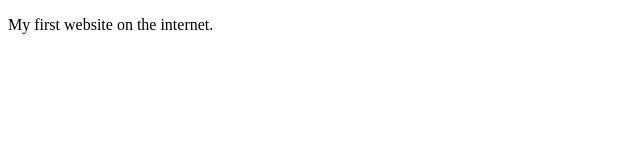
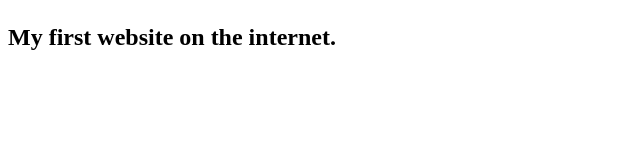
Before and after one commit to nrjivan/personal-website, a plain HTML site: page index.html in a window 1280 px wide. Shown: the whole page, without its empty margins (0-640 px from the left). Drawn offline with Linux system fonts and the light colour scheme.

Commit message:
added css for header

```diff
--- a/index.html
+++ b/index.html
@@ -1,9 +1,16 @@
 <!DOCTYPE html>
 <head>
     <title>Nikhil Jivan</title>
+
+    <style>
+        .header {
+            font-size: x-large;
+            font-weight: bold;
+        }
+    </style>
 </head>
 <body>
-    <p>
+    <p class="header">
         My first website on the internet.
     </p>
 </body>
```
